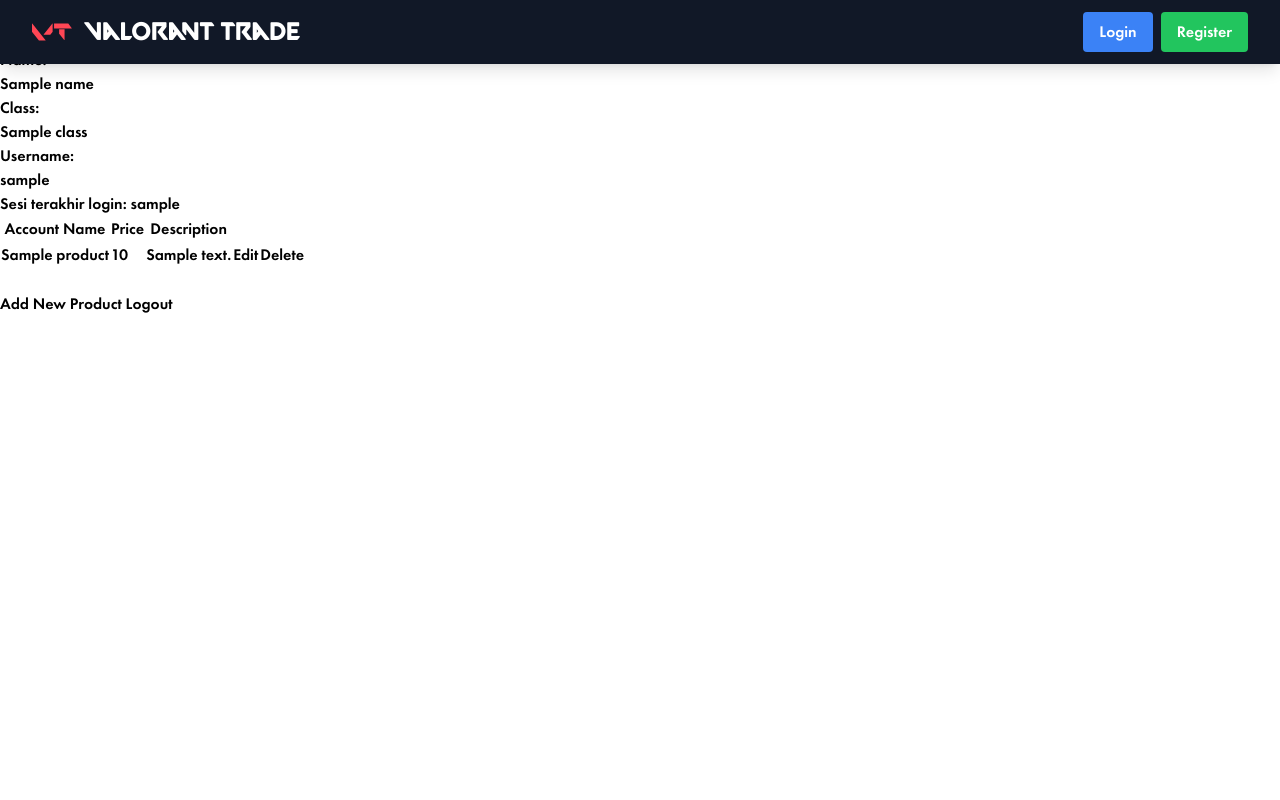
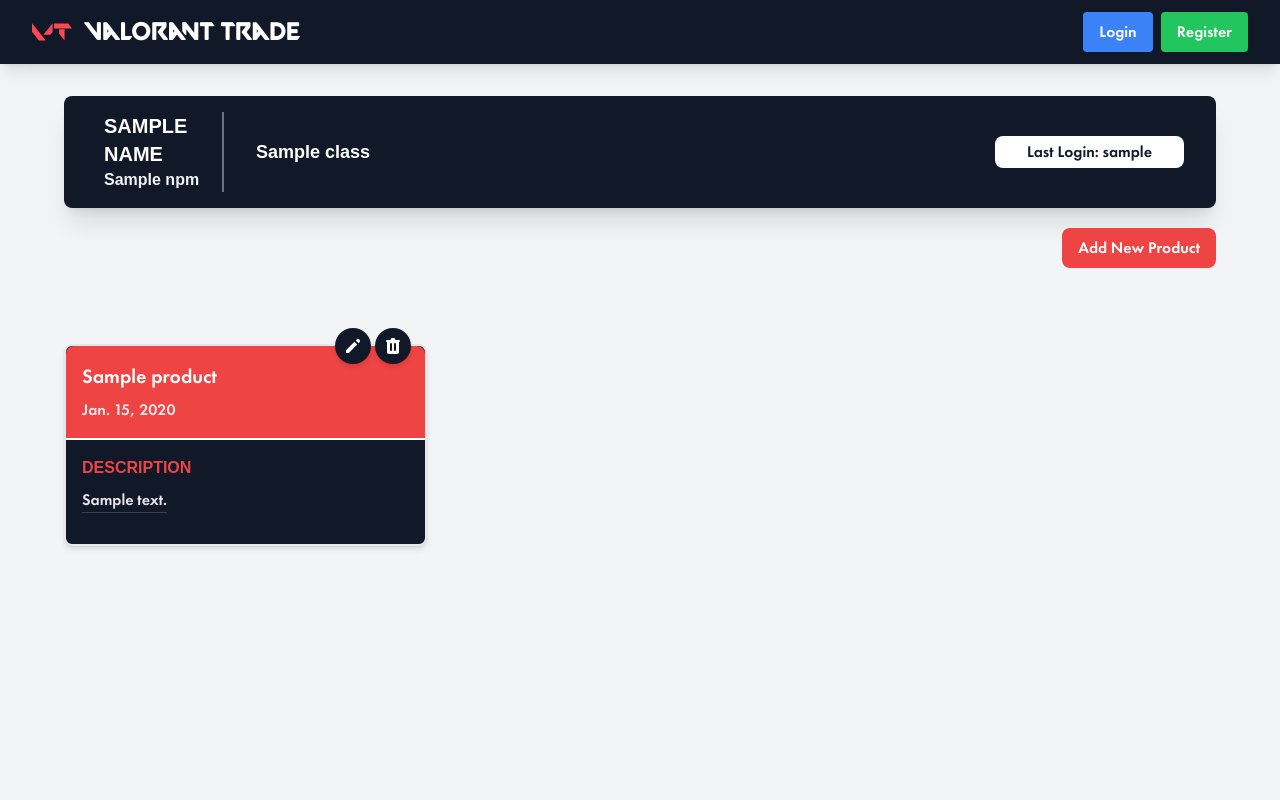
Before and after one commit to Furizou/valo-trade, a Django app: template main/templates/main.html in a window 1280 px wide. Run offline with Django 5.2, Linux system fonts and the light colour scheme; tables that the repository leaves empty hold one stand-in row (values such as "Sample post"); the template is opened without the code that fills it: values that come from a table or form of the project are taken from there, most other values are stand-ins (such as "Sample title", 1, 10 or a date in 2020); some libraries are stand-ins or nearby versions.

Commit message:
Update: main/product list user interface

```diff
--- a/main/models.py
+++ b/main/models.py
@@ -7,6 +7,8 @@ class Product(models.Model):
     user = models.ForeignKey(User, on_delete=models.CASCADE)
 
     id = models.UUIDField(primary_key=True, default=uuid.uuid4, editable=False)  # tambahkan baris ini
+    time = models.DateField(auto_now_add=True)
+
     name = models.CharField(max_length=255)
     price = models.IntegerField()
     description = models.TextField()
--- /dev/null
+++ b/main/templates/card_info.html
@@ -0,0 +1,6 @@
+<div class="bg-red-500 rounded-xl overflow-hidden border-2 border-red-600"></div>
+    <div class="p-4 animate-shine">
+      <h5 class="text-lg font-dinnext-heavy text-white">{{ title }}</h5>
+      <p class="text-white">{{ value }}</p>
+    </div>
+</div>
--- /dev/null
+++ b/main/templates/card_product.html
@@ -0,0 +1,34 @@
+<div class="relative break-inside-avoid">
+    <div class="relative top-5 bg-gray-900 shadow-md rounded-lg mb-6 break-inside-avoid flex flex-col border-2 border-grey-900 transform rotate-0 hover:rotate-1 transition-transform duration-300">
+        <div class="bg-red-500 text-gray-800 p-4 rounded-t-lg border-b-2 border-white">
+            <h3 class="font-bold text-xl text-white mb-2">{{product.name}}</h3>
+            <p class="text-gray-200">{{product.time}}</p>
+        </div>
+
+
+        <div class="p-4">
+            <p class="font-dinnext-bold uppercase text-base text-red-500 mb-2">Description</p>
+            <p class="text-gray-200 mb-2">
+                <span class="bg-[linear-gradient(to_bottom,transparent_0%,transparent_calc(100%_-_1px),#374151_calc(100%_-_1px))] bg-[length:100%_1.5rem] pb-1">{{product.description}}</span>
+            </p>
+            <div class="mt-4">
+
+            </div>
+        </div>
+    </div>
+
+    <div class="absolute top-1 right-4 flex space-x-1">
+        <a href="{% url 'main:edit_product' product.pk %}" class="bg-gray-900 hover:bg-gray-500 text-white rounded-full p-2 transition duration-300 shadow-md">
+            <svg xmlns="http://www.w3.org/2000/svg" class="h-5 w-5" viewBox="0 0 20 20" fill="currentColor">
+                <path d="M13.586 3.586a2 2 0 112.828 2.828l-.793.793-2.828-2.828.793-.793zM11.379 5.793L3 14.172V17h2.828l8.38-8.379-2.83-2.828z" />
+            </svg>
+        </a>
+        <a href="{% url 'main:delete_product' product.pk %}" class="bg-gray-900 hover:bg-red-600 text-white rounded-full p-2 transition duration-300 shadow-md">
+            <svg xmlns="http://www.w3.org/2000/svg" class="h-5 w-5" viewBox="0 0 20 20" fill="currentColor">
+                <path fill-rule="evenodd" d="M9 2a1 1 0 00-.894.553L7.382 4H4a1 1 0 000 2v10a2 2 0 002 2h8a2 2 0 002-2V6a1 1 0 100-2h-3.382l-.724-1.447A1 1 0 0011 2H9zM7 8a1 1 0 012 0v6a1 1 0 11-2 0V8zm5-1a1 1 0 00-1 1v6a1 1 0 102 0V8a1 1 0 00-1-1z" clip-rule="evenodd" />
+            </svg>
+        </a>
+    </div>
+
+
+</div>
--- a/main/templates/login.html
+++ b/main/templates/login.html
@@ -10,7 +10,7 @@
   <div class="max-w-md w-full space-y-8">
     <div class="text-center">
       <img src="{% static 'images/logo_2.svg' %}" alt="Valorant Logo" class="h-20 w-20 mx-auto">
-      <h2 class="mt-6 text-center text-black text-3xl font-dinnext-heavy text-white">
+      <h2 class="mt-6 text-center text-3xl font-dinnext-heavy text-white">
         LOGIN TO YOUR ACCOUNT
       </h2>
     </div>
--- a/main/templates/main.html
+++ b/main/templates/main.html
@@ -1,66 +1,72 @@
 {% extends 'base.html' %}
+{% load static %}
+
+{% block meta %}
+<title>Valorant Trade</title>
+{% endblock meta %}
+
 {% block content %}
 {% include 'navbar.html' %}
+<div class="overflow-x-hidden px-4 md:px-8 pb-8 pt-24 min-h-screen bg-gray-100 flex flex-col">
 
-<h1>{{ app_name }}</h1>
+  <!-- This is the user logged-in status -->
+  <div class="flex justify-between items-center mx-8 px-8 py-4 bg-gray-900 shadow-xl rounded-lg">
+    <!-- These are nama and npm -->
+    <div class="flex flex-col relative w-32 px-2 border-r-2 border-gray-500">
+      <h3 class="text-left text-xl font-dinnext-heavy text-white uppercase">
+        {{ name }}
+      </h3>
+      <h4 class="flex text-left font-dinnext-bold text-gray-100">{{ npm }}</h4>
+    </div>
 
-<h2>Logged in user:</h2>
+    <!-- Class Name -->
+    <div class="flex items-center px-8">
+      <h3 class="text-left text-lg font-dinnext-heavy text-white">{{ class }}</h3>
+    </div>
 
-<h3>Name:</h3>
-<p>{{ name }}</p>
+    <!-- Last Login, aligned to the far right -->
+    <div class="flex ml-auto items-center bg-white px-8 h-8 rounded-lg">
+      <h3 class="text-gray-900 text-right">Last Login: {{ last_login }}</h3>
+    </div>
 
-<h3>Class:</h3>
-<p>{{ class }}</p>
+  </div>
 
-<h3>Username:</h3>
-<p>{{ username }}</p>
+  <div class="flex justify-end mb-6">
+    <a href="{% url 'main:create_product' %}" class="bg-red-500 hover:bg-red-600 text-white font-bold py-2 px-4 mx-8 mt-5 rounded-lg transition duration-300 ease-in-out transform hover:-translate-y-1 hover:scale-103">
+        Add New Product
+    </a>
+  </div>
 
-<h5>Sesi terakhir login: {{ last_login }}</h5>
+  {% if not products %}
+  <div class="flex flex-col items-center justify-center min-h-[24rem] p-6">
+      <img id="randomErrorImage" alt="Stupid Agents" class="w-32 h-32 mb-4"/>
+      <p class="text-center text-gray-600 mt-4">Tidak ada akun valorant yang tersedia di Valorant Trade saat ini</p>
+  </div>
+  {% else %}
+  <!-- <div class="columns-1 sm:columns-2 lg:columns-3 gap-8 space-y-6 w-full max-w-[calc(100%-4rem)] mx-auto my-8"> -->
+  <div class="grid grid-cols-1 sm:grid-cols-2 lg:grid-cols-3 gap-8 w-full max-w-[calc(100%-4rem)] mx-auto my-8">
+    {% for product in products %}
+        {% include 'card_product.html' with product=product %}
+    {% endfor %}
+  </div>
+  {% endif %}
+</div>
 
-{% if not products %}
-<p>Belum ada Product pada Valorant Trade.</p>
-{% else %}
-<table>
-  <tr>
-    <th>Account Name</th>
-    <th>Price</th>
-    <th>Description</th>
-  </tr>
+<script>
+  // Array of image URLs
+  const images = [
+    "{% static 'images/error_face/breach.png' %}",
+    "{% static 'images/error_face/gekko.png' %}",
+    "{% static 'images/error_face/killjoy.png' %}",
+    "{% static 'images/error_face/phoenix.png' %}",
+    "{% static 'images/error_face/sova.png' %}"
+  ];
 
-  {% comment %} Berikut cara memperlihatkan data Product di bawah baris ini
-  {% endcomment %}
-  {% for product in products %}
-  <tr>
-    <td>{{product.name}}</td>
-    <td>{{product.price}}</td>
-    <td>{{product.description}}</td>
-    <td>
-      <a href="{% url 'main:edit_product' product.pk %}">
-          <button>
-              Edit
-          </button>
-      </a>
-    </td>
-    <td>
-      <a href="{% url 'main:delete_product' product.pk %}">
-          <button>
-              Delete
-          </button>
-      </a>
-    </td>
-  </tr>
-  {% endfor %}
-</table>
-{% endif %}
+  // Select a random image
+  const randomImage = images[Math.floor(Math.random() * images.length)];
 
-<br />
-
-<a href="{% url 'main:create_product' %}">
-  <button>Add New Product</button>
-</a>
-
-<a href="{% url 'main:logout' %}">
-  <button>Logout</button>
-</a>
+  // Set the random image as the source of the image element
+  document.getElementById('randomErrorImage').src = randomImage;
+</script>
 
 {% endblock content %}
--- a/main/views.py
+++ b/main/views.py
@@ -20,6 +20,7 @@ def show_main(request):
     context = {
         'app_name' : 'Valorant Trade',
         'name': request.user.username,
+        'npm' : '2306228390',
         'class': 'PBP F',
         'username': 'Furizou#9999',
         'products': products,
```
Also changed, not shown: main/templates/create_product.html (+37 -13 lines), main/templates/main copy.html (added, +66 -0 lines), main/migrations/0004_product_time.py (added), static/images/error_face/breach.png (added), static/images/error_face/gekko.png (added), static/images/error_face/killjoy.png (added), static/images/error_face/phoenix.png (added), static/images/error_face/sova.png (added).
